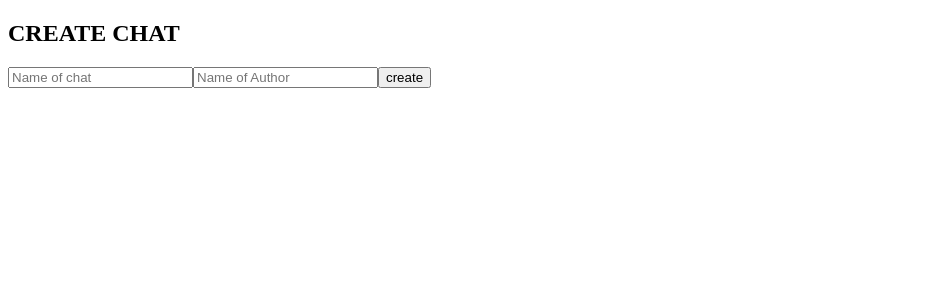
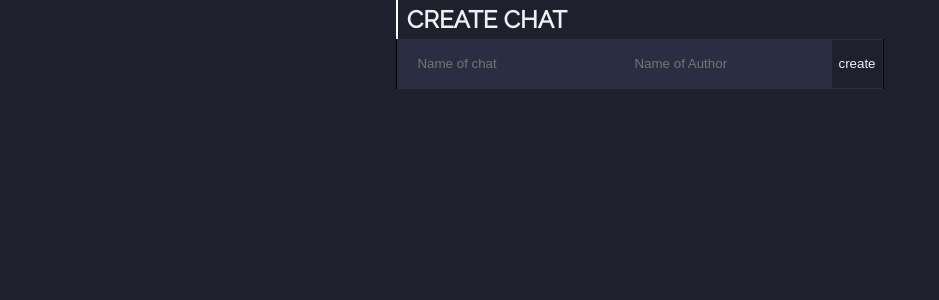
Before and after one commit to Dodgo1/reactMessageChat, a React (Vite) app in the folder frontend/: page / in a window 1280 px wide. Shown: the top 300 px of the page, without its empty margins (0-939 px from the left). Built offline with nearby package versions, Linux system fonts and the light colour scheme; no server answers.

Commit message:
Update chatPage.module.css

```diff
--- a/frontend/src/css/chatPage.module.css
+++ b/frontend/src/css/chatPage.module.css
@@ -1,23 +1,109 @@
-TODO
+@import url('https://fonts.googleapis.com/css2?family=Raleway&display=swap');
 
-Chciałbym serdecznie przeprosić za moją nieobecność na ostatnich lekcjach matematyki. Wiem, że jest to nieodpowiedzialne i mogło to Tobie przysporzyć dodatkowej pracy. Pragnę Cię zapewnić, że nie było to celowe i że bardzo zależy mi na tym, aby jak najszybciej nadrobić zaległości. Bardzo dziękuję za wyjaśnienie rozwiązania zadania z kombinatoryki. Twoja pomoc była nieoceniona i bardzo mi pomogła zrozumieć ten trudny temat. Cieszę się, że mam takiego kumpla jak Ty, który jest gotowy do pomocy w trudnych sytuacjach. Jeszcze raz przepraszam za moją nieobecność i obiecuję, że będę starał się nadrobić zaległości jak najszybciej.
+::-webkit-scrollbar{
 
-1676921867.2774022
+}
 
-TODO
+* {
+    box-sizing: border-box;
+    margin: 0px;
+}
 
-Nie ma sprawy, rozumiem, że czasami życie się komplikuje i nie jest łatwo utrzymać równowagę w nauce. Doceniam Twoje przeprosiny i zrozumienie sytuacji. Bardzo się cieszę, że moja pomoc była dla Ciebie wartościowa i pomogła Ci lepiej zrozumieć temat. Zawsze jestem gotowy, aby pomóc, gdy tylko będziesz potrzebował wsparcia. Rozumiem, że chcesz nadrobić zaległości, więc jeśli potrzebujesz jakiejkolwiek pomocy lub dodatkowych wyjaśnień, nie wahaj się ze mną skontaktować. Będę starał się pomóc w każdy możliwy sposób. Dziękuję za Twoją wiadomość i powodzenia w nauce!
+body {
+    background-color: hsl(235, 21%, 15%);
+    display: flex;
+    justify-content: center;
+}
 
-1676921874.4767227
+h1, h2 {
+    color: #edf2f4;
+    font-family: 'Raleway', sans-serif;
+    padding: 0.20em 0.35em;
+    border-left: white 2px solid;
+    width: 100%;
+}
 
-TODO
 
-Dziękuję za Twoją odpowiedź. Cieszę się, że rozumiesz moją sytuację i doceniasz moje przeprosiny. Bardzo doceniam Twoją pomoc i wsparcie, które okazałeś mi w zrozumieniu tematu. Na pewno skorzystam z Twojej oferty i skontaktuję się z Tobą, jeśli będę potrzebował dalszej pomocy lub wyjaśnień. Jestem wdzięczny za Twoją życzliwość i gotowość do pomocy. Dziękuję również za życzenia powodzenia w nauce - na pewno bardzo mi się przydadzą!
+.chatDisplay{
+    /* TODO: fix so the wrapper manages the height*/
+    display: flex;
+    flex-direction: column; /* messages flow from bottom*/
+    align-items: baseline;
+    height: 80vh;
+    width: 100%;
+    overflow-y: scroll;
+    scroll-behavior: smooth;
+    border: solid black 1px;
+    background-color: #2b2d42;
+    color: #edf2f4;
+    font-size: 20px;
+    font-family: ;
+}
 
-1676921904.973327
+.chatDisplay > * {
+    padding: 0.75em;
+    border-bottom: 1px solid #1e202e;
+}
 
-TODO
+.chatDisplay > *:hover {
+    background-color: #1e202e;
+}
 
-Cieszę się, że mogłem Ci pomóc i że jesteś zadowolony z mojej odpowiedzi. Zawsze jestem gotowy, aby pomóc i udzielić wsparcia, gdy tylko będziesz potrzebował. Jeśli będziesz miał jakieś pytania lub wątpliwości, nie wahaj się skontaktować ze mną - chętnie Ci pomogę. Trzymaj się i życzę Ci powodzenia w nauce!
+.chatInput{
 
-1676922474.5472753
+}
+
+.chatInputButton{
+
+}
+
+form {
+    display: flex;
+    position: sticky;
+    background-color: #2b2d42;
+    border-left: solid black 1px;
+    border-right: solid black 1px;
+}
+
+form input {
+    flex-grow: 5;
+    padding: 1.5em;
+    height: 50px;
+    border: 0px solid;
+    background-color: #2b2d42;
+    color: #edf2f4;
+}
+
+input:focus{
+    outline: none;
+}
+
+form button {
+    background-color: #1e202e;
+    color: #edf2f4;
+    flex-grow: 1;
+    border: 1px solid #2b2d42;
+}
+
+form button:focus {
+    background-color: #2b2d42;
+}
+
+.chatWrapper{
+    width: 70vw;
+    height: 300px;
+
+}
+
+ @media (max-width: 700px) {
+
+    .chatDisplay{
+        height: 100vh;
+    }
+
+    .chatWrapper{
+        width: 100vw;
+        height: 300px;
+    }
+
+  }
```
